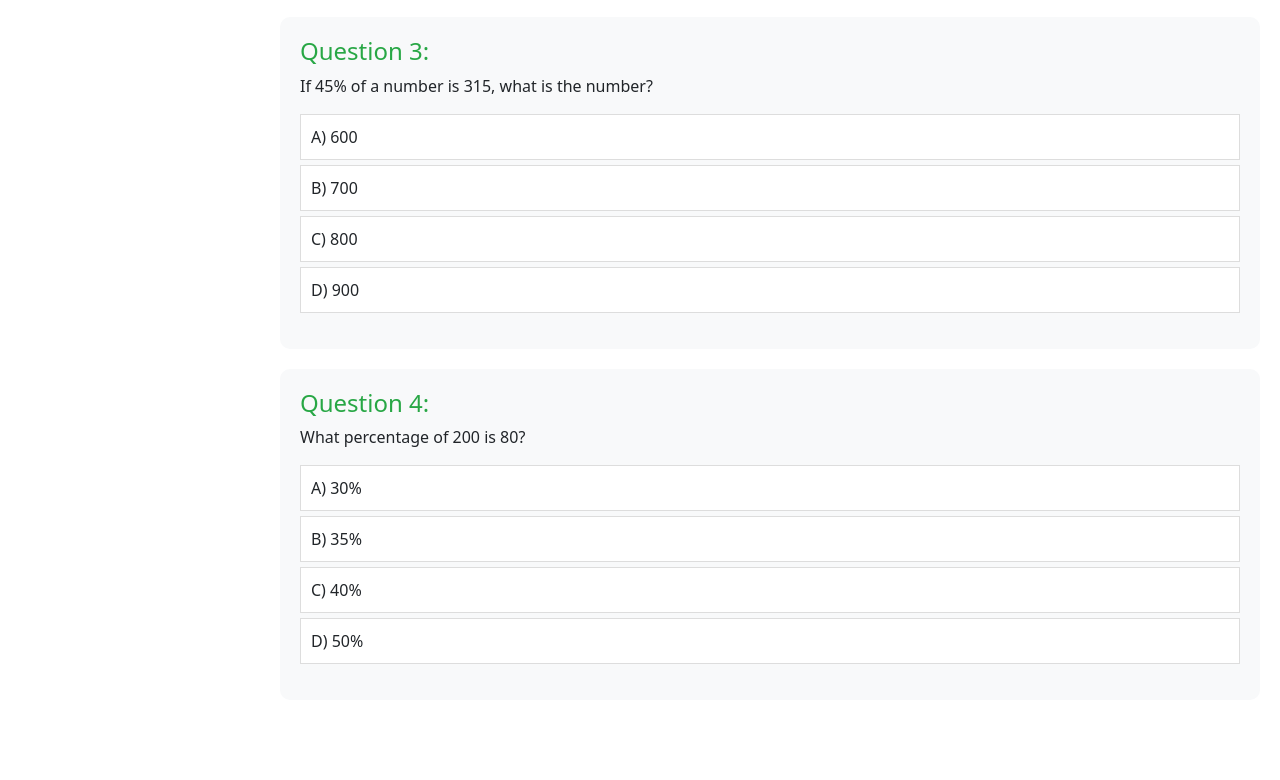
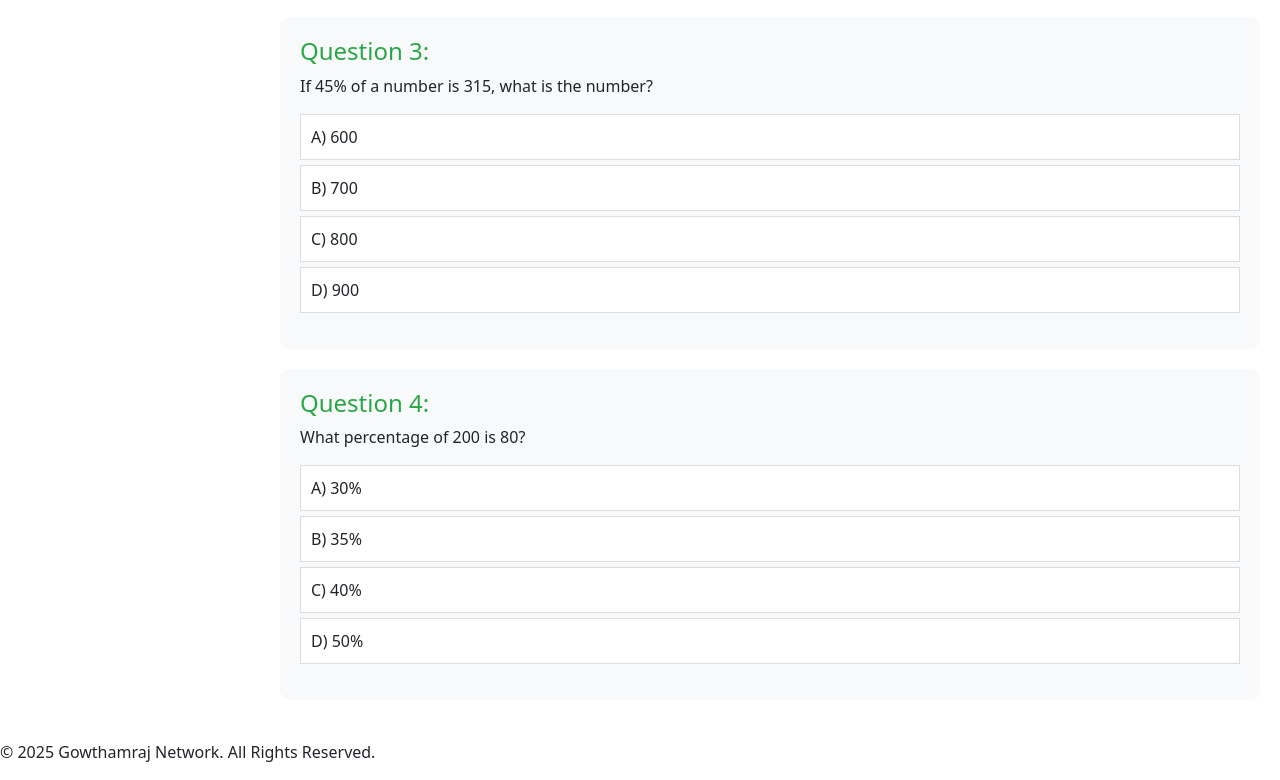
Before and after one commit to Suriya05022002/Top-Side-Nav-bar, a plain HTML site: page index.html in a window 1280 px wide. Shown: the part 896-1676 px from the top of the page. Before the commit the page ends 1636 px from the top, so only its background shows below. Drawn offline with nearby package versions, Linux system fonts and the light colour scheme.

Commit message:
index.html

```diff
--- a/index.html
+++ b/index.html
@@ -131,6 +131,13 @@
             </div>
         </div>
     </div>
+    <footer class="footer">
+        <div class="footer-content">
+            <p>© 2025 <span>Gowthamraj Network</span>. All Rights Reserved.</p>
+        </div>
+    </footer>
+
+
 
     <script src="https://cdn.jsdelivr.net/npm/bootstrap@5.3.0/dist/js/bootstrap.bundle.min.js"></script>
     <script src="script.js"></script>
```
